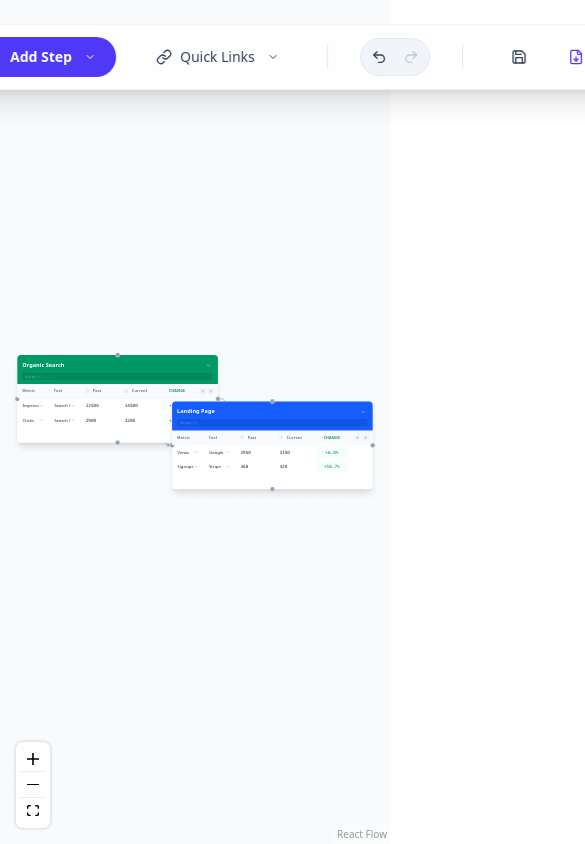
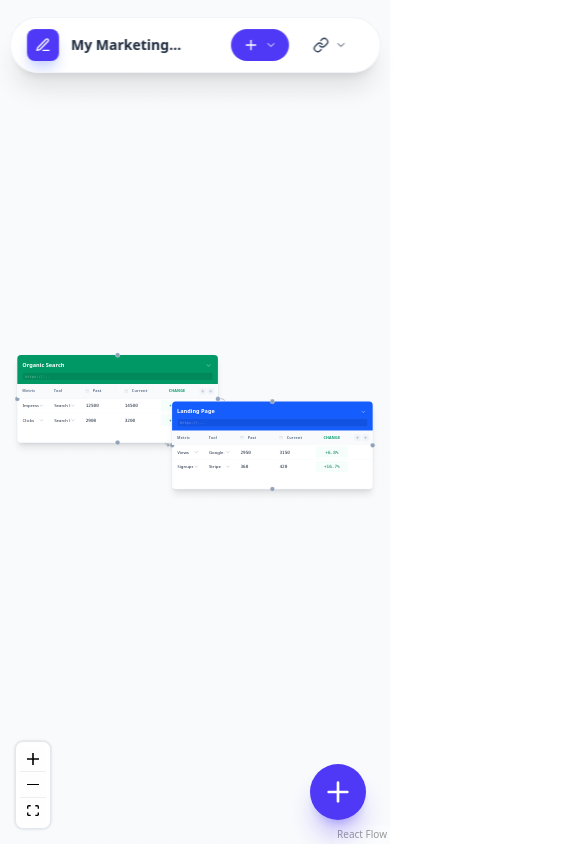
Before and after one commit to rjmorganrjm-ux/journey-mapper, a React (Vite) app: page / in a window 390 px wide. Shown: the top 844 px of the page, 585 px wide, since content can reach past the window. Built offline with nearby package versions, Linux system fonts and the light colour scheme; the HTML template or start-up script is replaced by a standard one.

Commit message:
added mobile optimizations: responsive toolbar, mobile fab, centered context menus, and scrollable overlays

```diff
--- a/src/App.tsx
+++ b/src/App.tsx
@@ -24,6 +24,7 @@ import { CustomEdge } from './edges/CustomEdge';
 import { Toolbar } from './components/Toolbar';
 import { AddStepMenu } from './components/AddStepMenu';
 import { useHistory } from './hooks/useHistory';
+import { Plus } from 'lucide-react';
 import { NODE_TEMPLATES } from './utils/nodeTemplates';
 
 const PERSISTENCE_KEY = 'journey_mapper_state';
@@ -527,7 +528,8 @@ function FlowApp() {
               position: 'absolute',
               top: contextMenu.clientY,
               left: contextMenu.clientX,
-              zIndex: 1000
+              zIndex: 1000,
+              transform: 'translate(-50%, -50%)' // Center around tap/click point instead of hanging off right
             }}
             className="w-64 animate-in fade-in zoom-in-95 duration-200"
             onContextMenu={(e) => e.preventDefault()}
@@ -537,10 +539,21 @@ function FlowApp() {
               customTemplates={customTemplates}
               onDeleteTemplate={handleDeleteTemplate}
               onMenuItemClick={() => setContextMenu(null)}
+              className="shadow-2xl border-slate-300 ring-2 ring-indigo-500/20"
             />
           </div>
         )}
       </ReactFlow>
+
+      {/* Mobile-only Floating Action Button for Adding Nodes */}
+      <button
+        className="sm:hidden fixed bottom-6 right-6 w-14 h-14 bg-indigo-600 rounded-full flex items-center justify-center text-white shadow-xl shadow-indigo-600/30 z-50 hover:bg-indigo-700 active:scale-95 transition-all"
+        onClick={() => {
+          setContextMenu(contextMenu ? null : { clientX: window.innerWidth / 2, clientY: window.innerHeight / 2 });
+        }}
+      >
+        <Plus className={`w-8 h-8 transition-transform duration-300 ${contextMenu ? 'rotate-45' : ''}`} />
+      </button>
     </div>
   );
 }
--- a/src/components/AddStepMenu.tsx
+++ b/src/components/AddStepMenu.tsx
@@ -16,7 +16,7 @@ export function AddStepMenu({ onAddNode, customTemplates, onDeleteTemplate, clas
   };
 
   return (
-    <div className={`bg-white shadow-2xl border border-slate-200 flex flex-col overflow-hidden divide-y divide-slate-100 rounded-xl whitespace-normal ${className}`}>
+    <div className={`bg-white shadow-2xl border border-slate-200 flex flex-col overflow-y-auto overflow-x-hidden max-h-[80vh] divide-y divide-slate-100 rounded-xl whitespace-normal ${className}`}>
       <button onClick={() => handleAdd('blank')} className="text-left px-4 py-3 hover:bg-slate-50 text-sm font-medium text-slate-700 transition-colors">Blank Node</button>
       <button onClick={() => handleAdd('sticky_note')} className="text-left px-4 py-3 hover:bg-yellow-50 text-sm font-semibold text-yellow-700 transition-colors flex items-center gap-2">
         <StickyNote className="w-3.5 h-3.5" />
--- a/src/components/Toolbar.tsx
+++ b/src/components/Toolbar.tsx
@@ -95,7 +95,7 @@ export function Toolbar({
   };
 
   return (
-    <div className="absolute top-6 left-1/2 -translate-x-1/2 z-10 bg-white/80 backdrop-blur-md shadow-xl rounded-full flex items-center p-3 border border-slate-200/50 gap-6 px-12 whitespace-nowrap flex-nowrap">
+    <div className="absolute top-[2%] sm:top-6 left-1/2 -translate-x-1/2 z-10 bg-white/90 sm:bg-white/80 backdrop-blur-md shadow-xl rounded-[2rem] sm:rounded-full flex items-center p-2 sm:p-3 px-4 sm:px-12 border border-slate-200/50 gap-3 sm:gap-6 whitespace-nowrap max-w-[95vw] overflow-x-auto no-scrollbar pointer-events-auto">
       {/* Journey Name */}
       <div className="flex items-center gap-3 mr-4">
         <div className="w-8 h-8 bg-indigo-600 rounded-lg flex items-center justify-center text-white shadow-lg shadow-indigo-200">
@@ -105,10 +105,10 @@ export function Toolbar({
           <input
             value={journeyName}
             onChange={(e) => onJourneyNameChange(e.target.value)}
-            className="bg-transparent border-none outline-none focus:ring-0 p-0 text-sm font-bold text-slate-800 placeholder:text-slate-400 w-40 truncate"
+            className="bg-transparent border-none outline-none focus:ring-0 p-0 text-sm font-bold text-slate-800 placeholder:text-slate-400 w-28 sm:w-40 truncate"
             placeholder="Journey Name..."
           />
-          <span className="text-[10px] text-slate-400 uppercase tracking-widest font-semibold pointer-events-none -mt-0.5">Campaign Workspace</span>
+          <span className="text-[10px] text-slate-400 uppercase tracking-widest font-semibold pointer-events-none -mt-0.5 hidden sm:block">Campaign Workspace</span>
         </div>
       </div>
 
@@ -118,11 +118,11 @@ export function Toolbar({
       <div className="relative group/add">
         <button
           onClick={() => onAddNode('blank')}
-          className="flex items-center gap-2 px-5 py-2.5 bg-indigo-600 hover:bg-indigo-700 hover:shadow-md text-white rounded-full text-sm font-semibold transition-all group-hover/add:rounded-b-none"
+          className="flex items-center gap-1.5 sm:gap-2 px-3 sm:px-5 py-2 sm:py-2.5 bg-indigo-600 hover:bg-indigo-700 hover:shadow-md text-white rounded-full text-xs sm:text-sm font-semibold transition-all group-hover/add:rounded-b-none"
         >
           <Plus className="w-4 h-4" />
-          <span>Add Step</span>
-          <ChevronDown className="w-3 h-3 ml-1" />
+          <span className="hidden sm:inline">Add Step</span>
+          <ChevronDown className="w-3 h-3 sm:ml-1" />
         </button>
          <div className="absolute top-[calc(100%-2px)] left-0 w-64 opacity-0 invisible group-hover/add:opacity-100 group-hover/add:visible transition-all z-20">
             <AddStepMenu
@@ -137,11 +137,11 @@ export function Toolbar({
       {/* Quick Links Dropdown */}
       <div className="relative group/links">
         <button
-          className="flex items-center gap-2 px-4 py-2.5 hover:bg-slate-100 text-slate-700 rounded-full text-sm font-medium transition-all"
+          className="flex items-center gap-1.5 sm:gap-2 px-3 sm:px-4 py-2 sm:py-2.5 hover:bg-slate-100 text-slate-700 rounded-full text-xs sm:text-sm font-medium transition-all"
         >
           <Link className="w-4 h-4" />
-          <span>Quick Links</span>
-          <ChevronDown className="w-3 h-3 ml-1" />
+          <span className="hidden sm:inline">Quick Links</span>
+          <ChevronDown className="w-3 h-3 sm:ml-1" />
         </button>
         <div className="absolute top-full left-0 w-64 bg-white shadow-xl border border-slate-200 opacity-0 invisible group-hover/links:opacity-100 group-hover/links:visible transition-all flex flex-col overflow-hidden rounded-xl -mt-2 z-20 p-2 gap-2 whitespace-normal">
           <div className="flex flex-col gap-1 max-h-48 overflow-y-auto">
--- a/src/index.css
+++ b/src/index.css
@@ -11,3 +11,13 @@ body {
   width: 100%;
   height: 100vh;
 }
+
+@layer utilities {
+  .no-scrollbar::-webkit-scrollbar {
+    display: none;
+  }
+  .no-scrollbar {
+    -ms-overflow-style: none;
+    scrollbar-width: none;
+  }
+}
```
